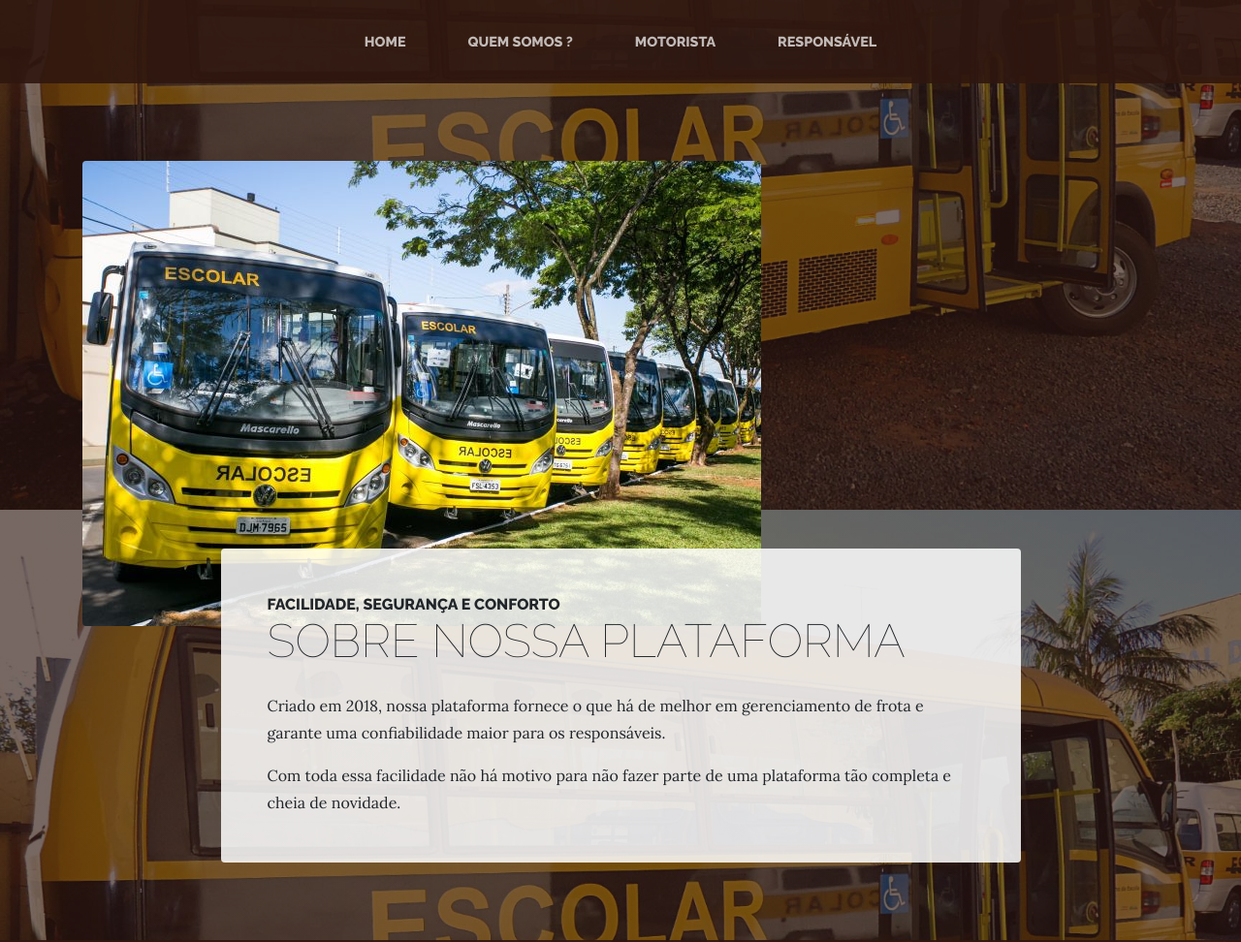
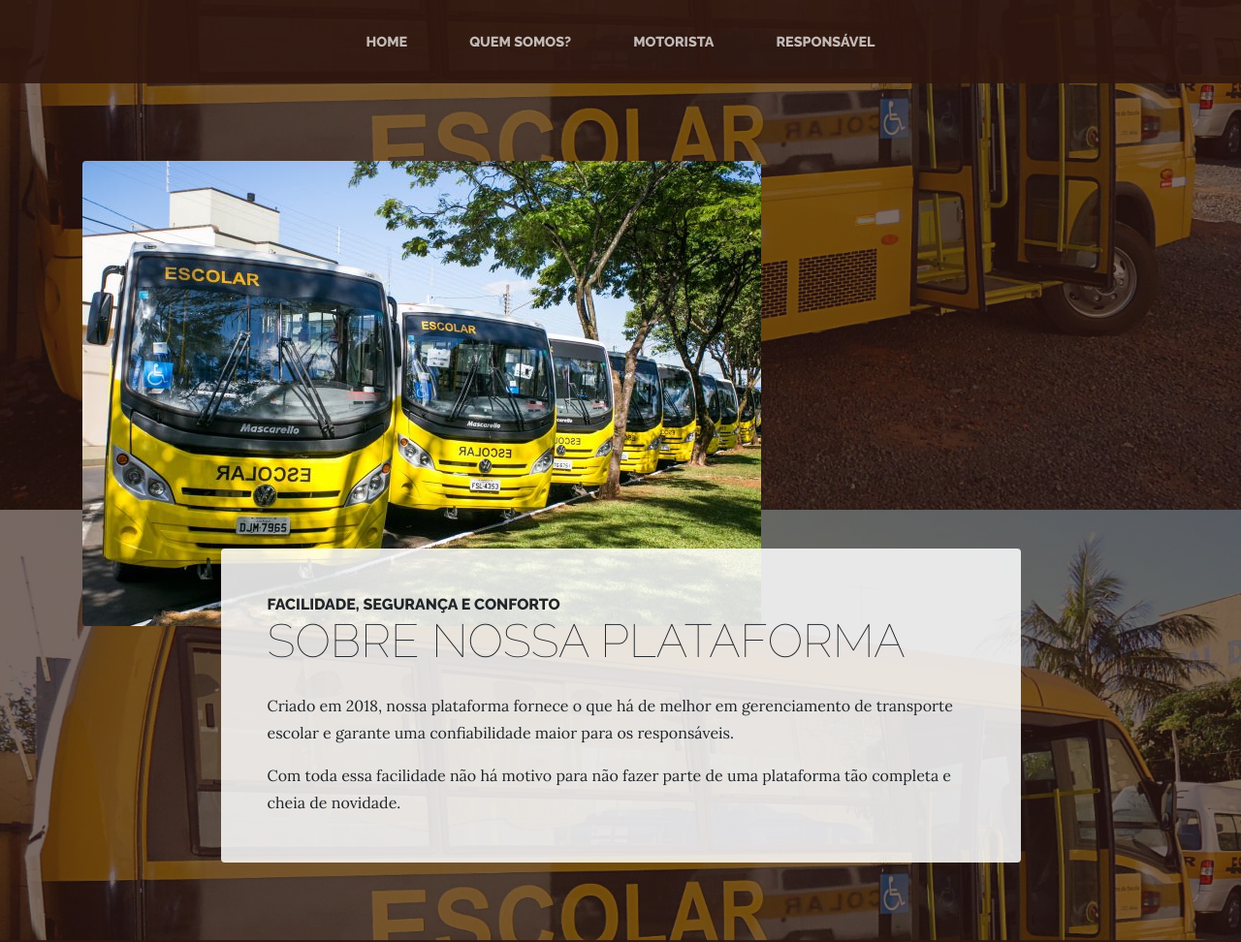
Before and after one commit to rickardohenrike/MinhaConducaoFuncional, a plain HTML site: page about.html in a window 1280 px wide. Shown: the part 274-1246 px from the top of the page at 97% size. Drawn offline with Linux system fonts and the light colour scheme.

Commit message:
Correções de layout

```diff
--- a/about.html
+++ b/about.html
@@ -41,7 +41,6 @@
     </h1>
 
     <div id="bootstrapnav"></div>
-
     <section class="page-section about-heading">
       <div class="container">
         <img class="img-fluid rounded about-heading-img mb-3 mb-lg-0" src="img/about.jpg" alt="">
@@ -53,7 +52,8 @@
                   <span class="section-heading-upper">Facilidade, segurança e conforto</span>
                   <span class="section-heading-lower">Sobre nossa plataforma</span>
                 </h2>
-                <p>Criado em 2018, nossa plataforma fornece o que há de melhor em gerenciamento de frota e garante uma confiabilidade
+                <p>Criado em 2018, nossa plataforma fornece o que há de melhor
+                   em gerenciamento de transporte escolar e garante uma confiabilidade
                   maior para os responsáveis.</p>
                 <p class="mb-0">Com toda essa facilidade não há motivo para não fazer parte de uma plataforma tão completa e cheia de novidade.</p>
               </div>
--- a/inc/bootstrapnav.html
+++ b/inc/bootstrapnav.html
@@ -1,18 +1,15 @@
 <nav class="navbar navbar-expand-lg navbar-dark py-lg-4" id="mainNav">
-    <div class="container">
-        <a class="navbar-brand text-uppercase text-expanded font-weight-bold d-lg-none" href="#">´Quem somos ?</a>
-        <button class="navbar-toggler" type="button" data-toggle="collapse" data-target="#navbarResponsive" aria-controls="navbarResponsive"
-            aria-expanded="false" aria-label="Toggle navigation">
+    <a class="navbar-brand d-lg-none">Minha Condução</a>
+    <button class="navbar-toggler hidden-sm-up" type="button" data-toggle="collapse" data-target="#navbarResponsive">
         <span class="navbar-toggler-icon"></span>
     </button>
     <div class="collapse navbar-collapse" id="navbarResponsive">
         <ul class="navbar-nav mx-auto">
             <li class="nav-item px-lg-4">
-                    <a class="nav-link text-uppercase text-expanded" href="index.html">Home
-                    </a>
+                <a class="nav-link text-uppercase text-expanded" href="index.html">Home</a>
             </li>
             <li class="nav-item px-lg-4">
-                    <a class="nav-link text-uppercase text-expanded" href="about.html">Quem somos ?</a>
+                <a class="nav-link text-uppercase text-expanded" href="about.html">Quem somos?</a>
             </li>
             <li class="nav-item px-lg-4">
                 <a class="nav-link text-uppercase text-expanded" href="loginmotorista.html"> Motorista </a>
@@ -21,5 +18,4 @@
             </li>
         </ul>
     </div>
-    </div>
 </nav>
```
Also changed, not shown: index.html (+1 -2 lines). Lines whose indentation alone changed are shown as unchanged.
